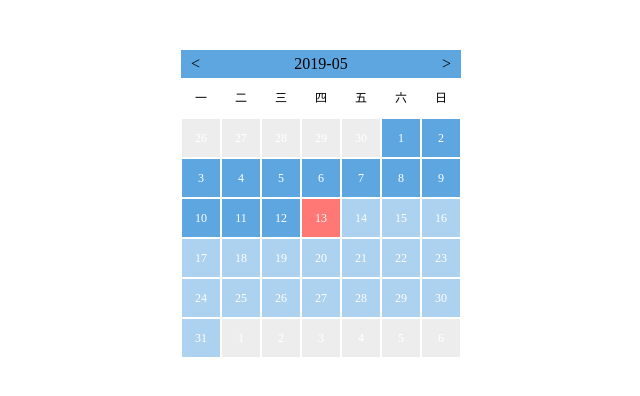
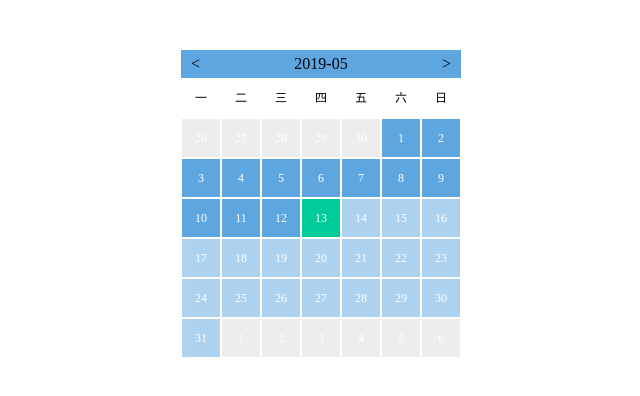
Before and after one commit to AmySay/practice, a plain HTML site: page 2018面试/calender_esay/index.html in a window 1280 px wide. Both pictures are taken after a click on the element 640 px from the left and 204 px from the top of the page. Shown: the whole page, without its empty margins (319-959 px from the left). Drawn offline with Linux system fonts and the light colour scheme.

Commit message:
日历添加点击事件和切换年月日

```diff
--- a/2018面试/calender_esay/index.html
+++ b/2018面试/calender_esay/index.html
@@ -55,11 +55,9 @@
     .cal-left-btn,.cal-right-btn{
         cursor:pointer;
     }
-    /*@media screen and (max-width: 900px) {*/
-        /*.cal-title{*/
-            /*font-size: 2rem;*/
-        /*}*/
-    /*}*/
+    .active{
+        background-color: #00CC99;
+    }
 
 </style>
 <body>
--- a/2018面试/calender_esay/index.js
+++ b/2018面试/calender_esay/index.js
@@ -2,9 +2,13 @@ let weeks = ["一", "二", "三", "四", "五", "六", "日"];
 let time = new Date();
 let thisY = time.getFullYear();
 let thisM = time.getMonth();
+let reaM = time.getMonth() + 1;
 let thisD = time.getDate();
 let pastMleft = {0: 6, 1: 7, 2: 1, 3: 2, 4: 3, 5: 4, 6: 5};
 let monthDays = [31, 28, 31, 30, 31, 30, 31, 31, 30, 31, 30, 31];
+let seleDay = `${thisY}/${reaM < 10 ? 0 + '' + reaM : reaM}/${thisD}`;
+console.log("seleDay", seleDay)
+
 function cal() {
   monthDays[1] = (thisY % 400 == 0 || (thisY % 4 == 0 && thisY % 100 == 0)) ? 29 : 28  //判断当前年是什么年来确定2月天数
   let realM = thisM + 1;
@@ -16,6 +20,7 @@ function cal() {
   pastM = pastM < 0 ? 11 : pastM;//上个月对应的月份
   let pasMD = monthDays[pastM]; //上个月天数 也就是最后一天
   let lists = [];
+  // let seleDay= `${thisY}-${realM < 10 ? 0 + '' + realM : realM}-${thisD}`;
   lists.push(`<div class="cal-title">
              <span class="cal-left-btn"><</span>
              <span class="cal-title-content">${thisY}-${realM < 10 ? 0 + '' + realM : realM}</span>
@@ -25,19 +30,21 @@ function cal() {
     lists.push(`<span class='week'>${weeks[i]}</span>`)
   }
   for (let i = 0; i < pasD; i++) {
-    lists.push(`<span class='past'>${pasMD - pasD + i + 1}</span>`)
+    lists.push(`<span class='past day' data-y="${thisM - 1 < 0 ? thisY - 1 : thisY}" data-m="${thisM - 1 < 0 ? 12 : thisM}" data-d="${pasMD - pasD + i + 1}">${pasMD - pasD + i + 1}</span>`)
   }
   for (let i = 1; i <= thisMD; i++) {
-    let str = i == thisD ? 'today' : i < thisD ? 'now' : 'fur';
-    lists.push(`<span class='${str}'>${i}</span>`)
+    let str = i == thisD ? 'today day' : i < thisD ? 'now day' : 'fur day';
+    lists.push(`<span class='${str}' data-y="${thisY}" data-m="${realM}" data-d="${i}">${i}</span>`)
   }
   for (let i = 0; i < nextD; i++) {
-    lists.push(`<span class='next'>${i + 1}</span>`)
+    lists.push(`<span class='next day' data-y="${realM + 1 > 12 ? thisY+1  : thisY}" data-m="${realM + 1 > 12 ? 1 : realM + 1 }" data-d="${i + 1}">${i + 1}</span>`)
   }
   $("#cal-wrap").html(lists.join(""))
 }
+
 window.onload = function () {
   cal();
+  let seleDay = dayaCtive();
   $('#cal-wrap')
     .on('click', '.cal-left-btn', function () {
       thisM = thisM - 1;
@@ -46,6 +53,7 @@ window.onload = function () {
         thisY = thisY - 1
       }
       cal()
+      dayaCtive()
     })
     .on('click', '.cal-right-btn', function () {
       thisM = thisM + 1;
@@ -54,6 +62,27 @@ window.onload = function () {
         thisY = thisY + 1
       }
       cal()
+      dayaCtive()
     })
 
+  function dayaCtive() {
+    let sele;
+    var dayList = $("#cal-wrap .day");
+    for (i = 0; i < dayList.length; i++) {
+      dayList[i].onclick = function (e) {
+        let targeetDay = e.target.dataset;
+        let Y = targeetDay.y;
+        let M = targeetDay.m;
+        let D = targeetDay.d;
+        var index = $(this).index();
+        console.log(Y, M, D)
+        sele = `${Y}-${M}-${D}`;
+        $(this).addClass('active').siblings('.day').removeClass('active');
+      }
+    }
+    console.log(sele)
+    return sele
+  }
+
+
 };
```
